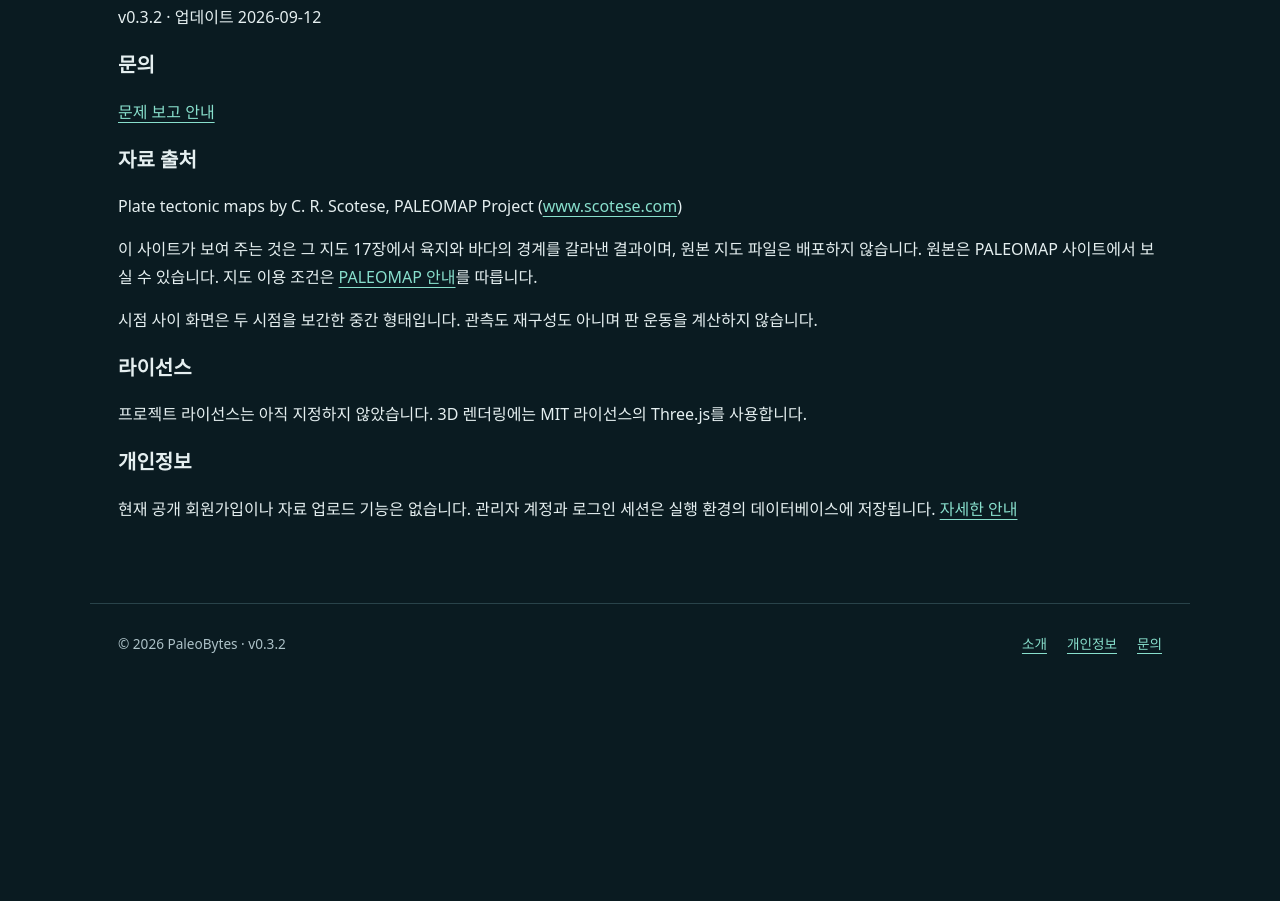
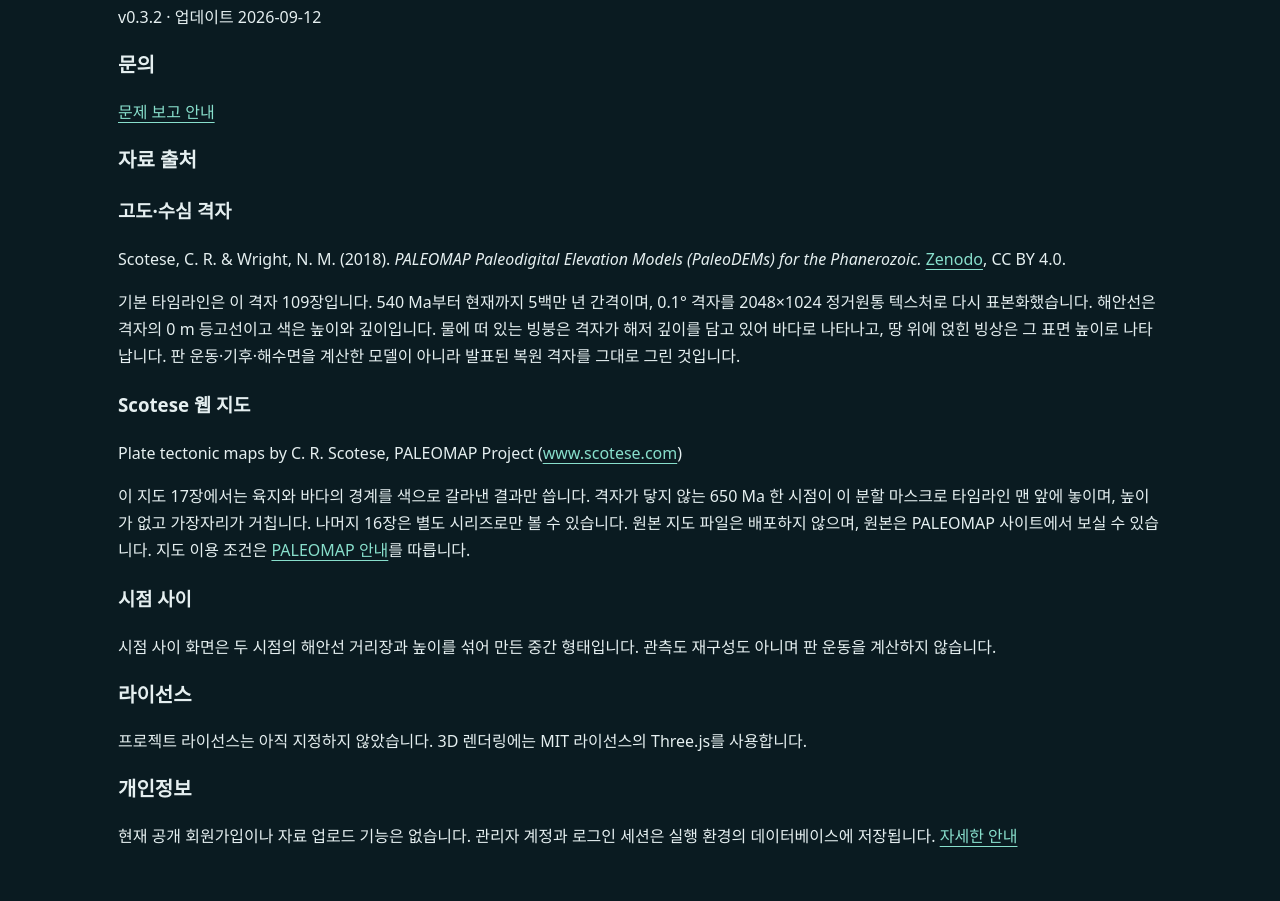
Before and after one commit to jikhanjung/EarthThruTime3D, a Django app: page /about/ in a window 1280 px wide. Shown: the part 500-1401 px from the top of the page. Before the commit the page ends 1154 px from the top, so only its background shows below. Run offline with Django 5.2, Linux system fonts and the light colour scheme.

Commit message:
Credit the PaleoDEMs on the about page and say what the timeline now shows
The about page still described the 17 web maps alone. It now credits Scotese and
Wright 2018 under CC BY 4.0 as the source of the default timeline, explains the
resampling, the 0 m coastline, why floating ice shelves read as ocean and grounded
ice as its surface height, and that the 650 Ma stop is a segmented map with no
heights. The Scotese licence position is restated unchanged.

Co-Authored-By: Claude Fable 5.1 <noreply@anthropic.com>
Claude-Session: https://claude.ai/code/session_01YG6GRUJnghLW7CvquGXTpA

```diff
--- a/core/tests.py
+++ b/core/tests.py
@@ -330,6 +330,12 @@ class PaleodemTests(TestCase):
         self.assertEqual((report['fields']['series'], report['fields']['expected'],
                           report['fields']['missing']), ('paleodem', 110, 0))
 
+    def test_about_page_credits_both_sources(self):
+        response = self.client.get('/about/')
+        self.assertContains(response, 'zenodo.org/records/5460860')
+        self.assertContains(response, 'CC BY 4.0')
+        self.assertContains(response, 'scotese.com/license.htm')
+
     def test_field_route_serves_a_paleodem_slice(self):
         item = globe_module.paleodem_items()[-1]
         self.assertEqual(self.client.get(f"/globe/fields/{item['id']}.png").status_code, 404)
--- a/templates/core/about.html
+++ b/templates/core/about.html
@@ -7,9 +7,14 @@
 <h2>버전</h2><p>v{{ version }} · 업데이트 {{ release_date }}</p>
 <h2>문의</h2><p><a href="{% url 'contact' %}">문제 보고 안내</a></p>
 <h2>자료 출처</h2>
+<h3>고도·수심 격자</h3>
+<p>Scotese, C. R. &amp; Wright, N. M. (2018). <em>PALEOMAP Paleodigital Elevation Models (PaleoDEMs) for the Phanerozoic.</em> <a href="https://zenodo.org/records/5460860" target="_blank" rel="noopener">Zenodo</a>, CC BY 4.0.</p>
+<p>기본 타임라인은 이 격자 109장입니다. 540 Ma부터 현재까지 5백만 년 간격이며, 0.1° 격자를 2048×1024 정거원통 텍스처로 다시 표본화했습니다. 해안선은 격자의 0 m 등고선이고 색은 높이와 깊이입니다. 물에 떠 있는 빙붕은 격자가 해저 깊이를 담고 있어 바다로 나타나고, 땅 위에 얹힌 빙상은 그 표면 높이로 나타납니다. 판 운동·기후·해수면을 계산한 모델이 아니라 발표된 복원 격자를 그대로 그린 것입니다.</p>
+<h3>Scotese 웹 지도</h3>
 <p>Plate tectonic maps by C. R. Scotese, PALEOMAP Project (<a href="http://www.scotese.com" target="_blank" rel="noopener">www.scotese.com</a>)</p>
-<p>이 사이트가 보여 주는 것은 그 지도 17장에서 육지와 바다의 경계를 갈라낸 결과이며, 원본 지도 파일은 배포하지 않습니다. 원본은 PALEOMAP 사이트에서 보실 수 있습니다. 지도 이용 조건은 <a href="http://www.scotese.com/license.htm" target="_blank" rel="noopener">PALEOMAP 안내</a>를 따릅니다.</p>
-<p>시점 사이 화면은 두 시점을 보간한 중간 형태입니다. 관측도 재구성도 아니며 판 운동을 계산하지 않습니다.</p>
+<p>이 지도 17장에서는 육지와 바다의 경계를 색으로 갈라낸 결과만 씁니다. 격자가 닿지 않는 650 Ma 한 시점이 이 분할 마스크로 타임라인 맨 앞에 놓이며, 높이가 없고 가장자리가 거칩니다. 나머지 16장은 별도 시리즈로만 볼 수 있습니다. 원본 지도 파일은 배포하지 않으며, 원본은 PALEOMAP 사이트에서 보실 수 있습니다. 지도 이용 조건은 <a href="http://www.scotese.com/license.htm" target="_blank" rel="noopener">PALEOMAP 안내</a>를 따릅니다.</p>
+<h3>시점 사이</h3>
+<p>시점 사이 화면은 두 시점의 해안선 거리장과 높이를 섞어 만든 중간 형태입니다. 관측도 재구성도 아니며 판 운동을 계산하지 않습니다.</p>
 <h2>라이선스</h2><p>프로젝트 라이선스는 아직 지정하지 않았습니다. 3D 렌더링에는 MIT 라이선스의 Three.js를 사용합니다.</p>
 <h2>개인정보</h2><p>현재 공개 회원가입이나 자료 업로드 기능은 없습니다. 관리자 계정과 로그인 세션은 실행 환경의 데이터베이스에 저장됩니다. <a href="{% url 'privacy' %}">자세한 안내</a></p>
 {% endblock %}
```
